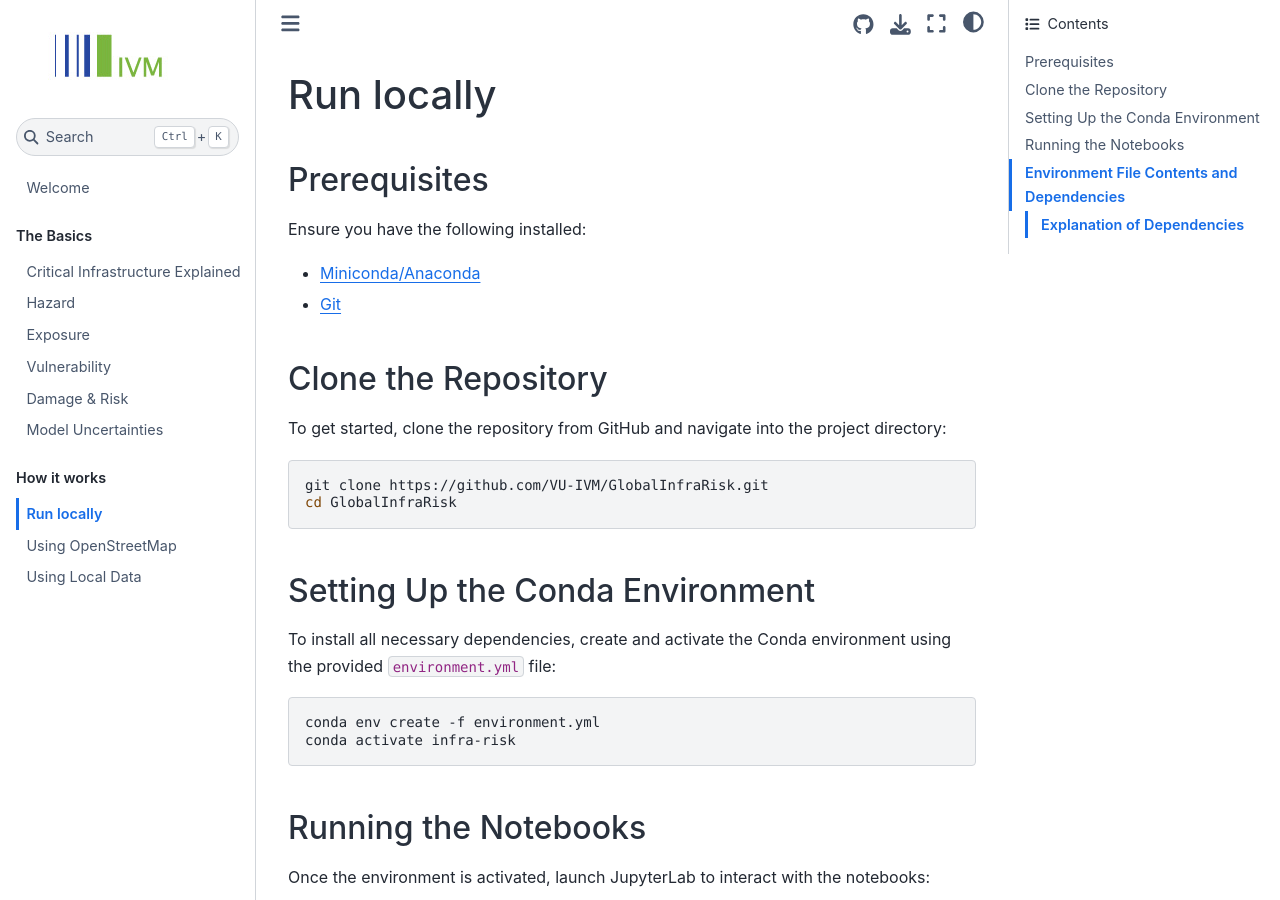
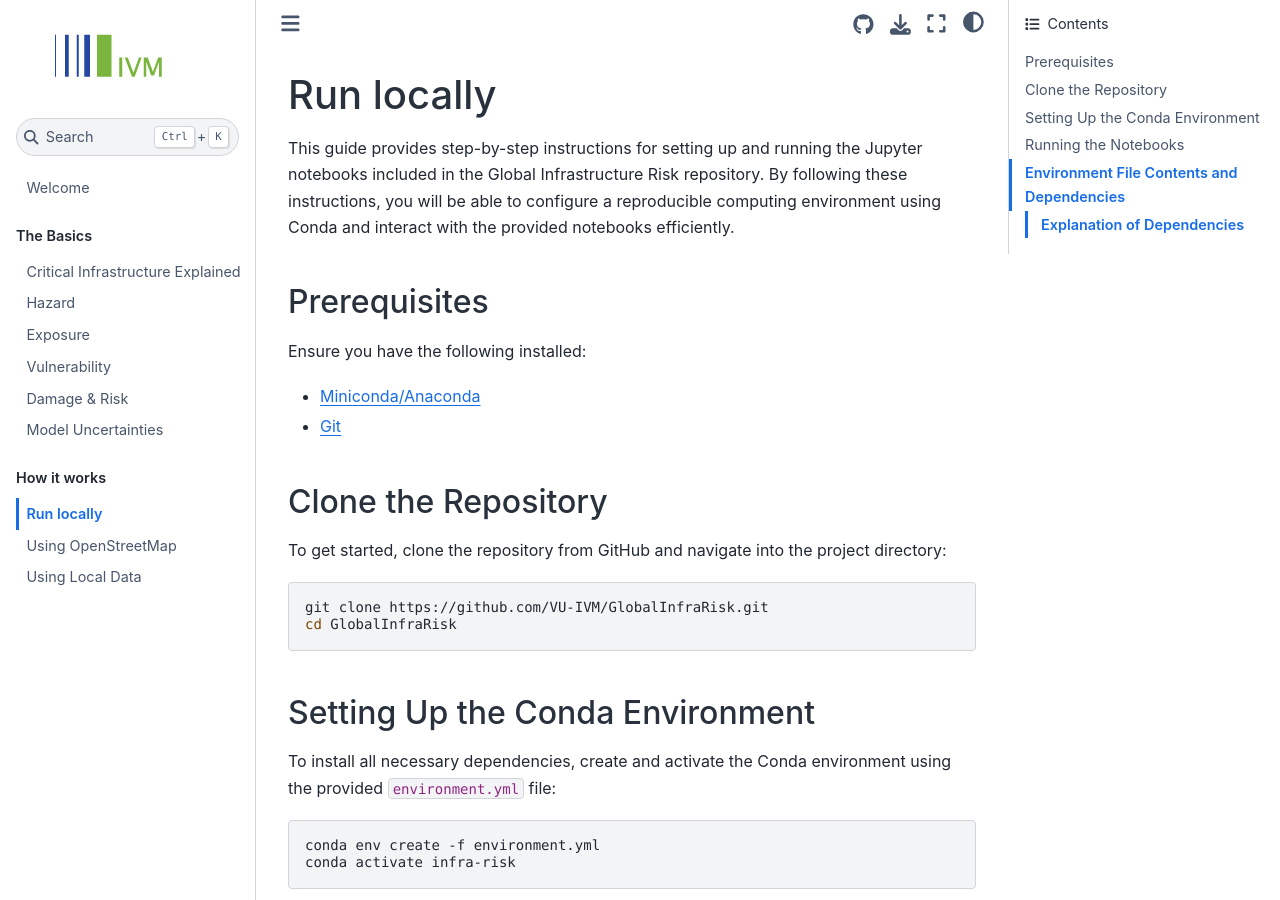
Before and after one commit to VU-IVM/GlobalInfraRisk, a Jupyter Book: the page built from howto/run_locally.md, in a window 1280 px wide and 900 px high. Built offline with Jupyter Book 1.0.4 settings and Sphinx 7.4.7 and the Sphinx Book theme 1.1.4, drawn with Linux system fonts in a browser that asks for light colours; pages that are not in the unit, such as notebooks, are missing from menus.

Commit message:
run locally page

```diff
--- a/howto/run_locally.md
+++ b/howto/run_locally.md
@@ -1,4 +1,5 @@
 # Run locally
+This guide provides step-by-step instructions for setting up and running the Jupyter notebooks included in the Global Infrastructure Risk repository. By following these instructions, you will be able to configure a reproducible computing environment using Conda and interact with the provided notebooks efficiently.
 
 ## Prerequisites
 
```
